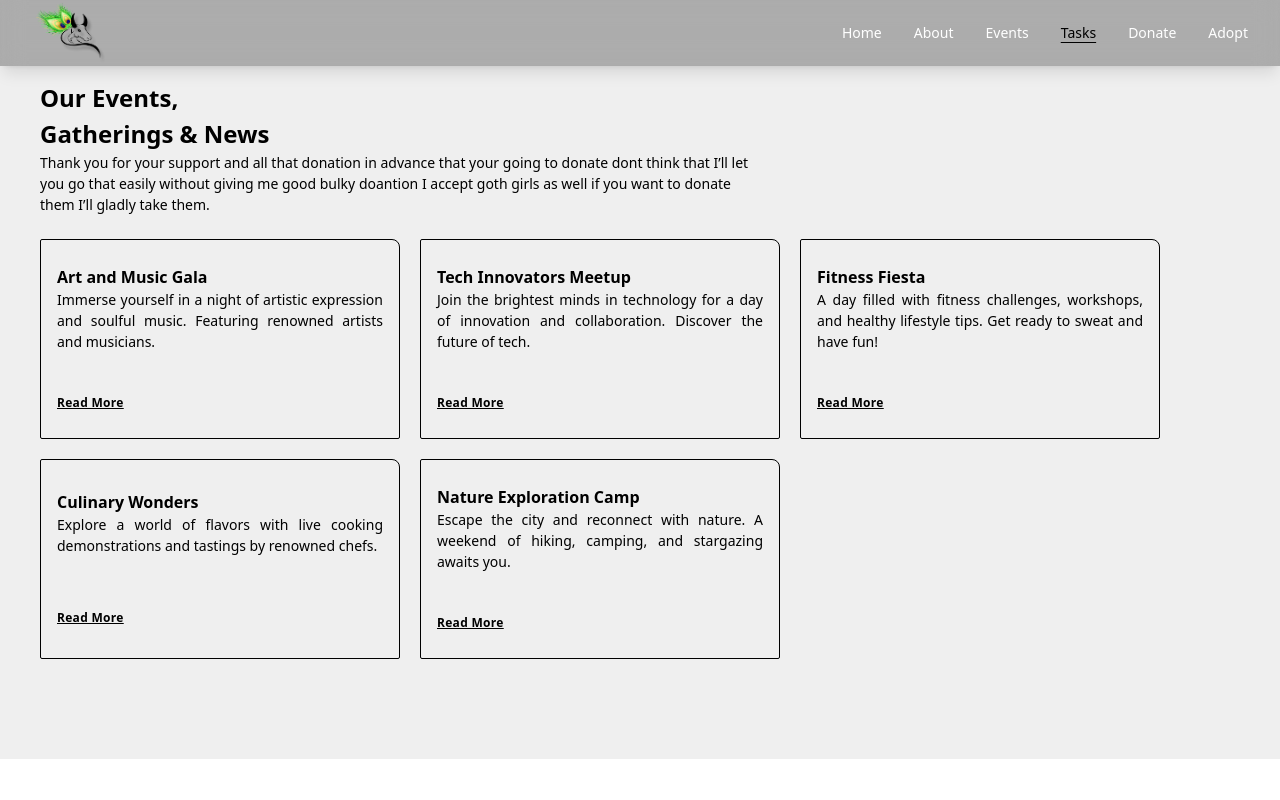
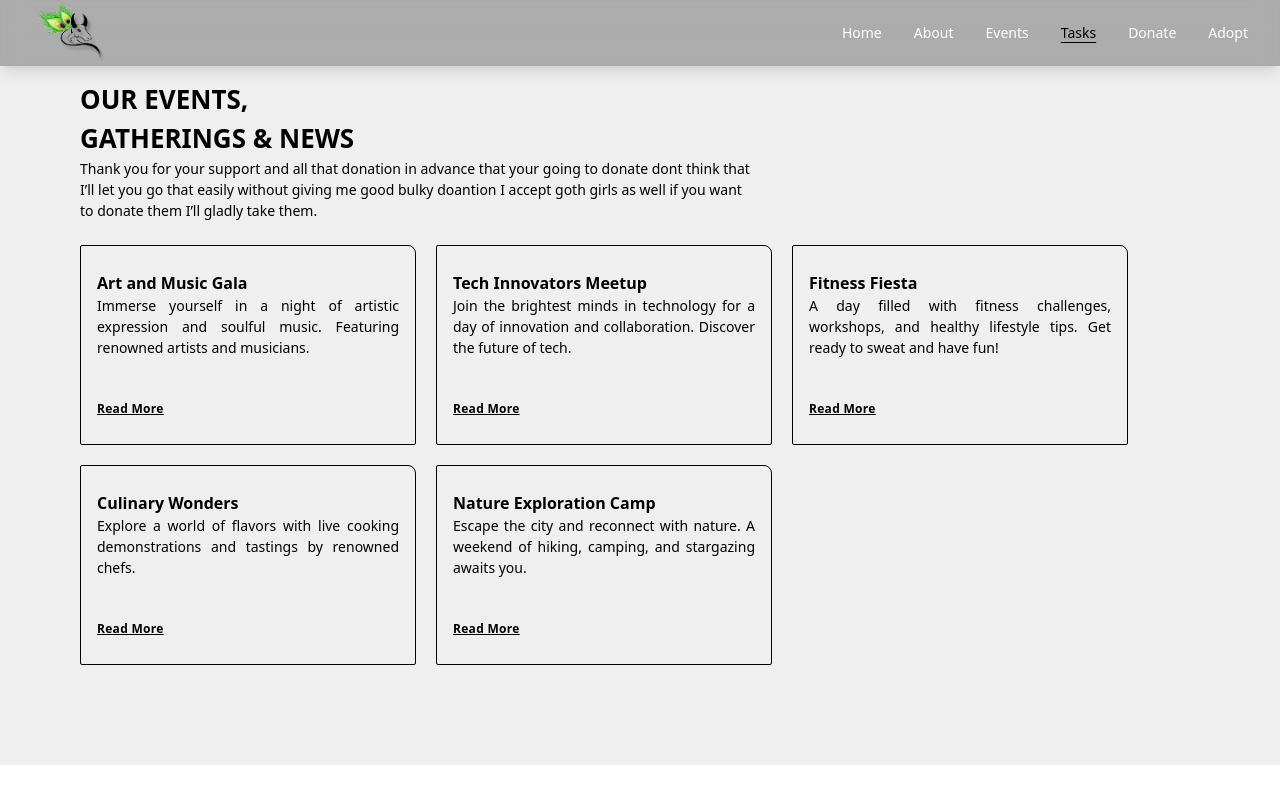
Before and after one commit to zaid-sinpie/Goushala_SKGGG, a React (Vite) app in the folder frontend/: page /root/tasks in a window 1280 px wide. Built offline with nearby package versions, Linux system fonts and the light colour scheme; a web font is replaced by a local one.

Commit message:
added symetry in task page as event page

```diff
--- a/frontend/src/pages/TasksPage.jsx
+++ b/frontend/src/pages/TasksPage.jsx
@@ -46,9 +46,9 @@ const TaskPage = () => {
 
   return (
     <section className="h-auto max-2xl:h-auto max-sm:h-auto w-full bg-calmbg flex flex-col justify-center items-center gap-10 py-20">
-      <div className="w-full flex flex-col justify-start items-start px-20 max-2xl:px-10 max-sm:px-4 gap-1">
+      <div className="w-full flex flex-col justify-start items-start px-20 max-sm:px-4 gap-1">
         <div className="w-full flex flex-col justify-center items-start text-start">
-          <h1 className="text-[24px] font-bold">
+          <h1 className="text-[26px] uppercase font-bold">
             Our Events, <br /> Gatherings & News
           </h1>
           <p className="w-[60%] text-start max-sm:w-full max-sm:text-justify text-[14px]">
```
